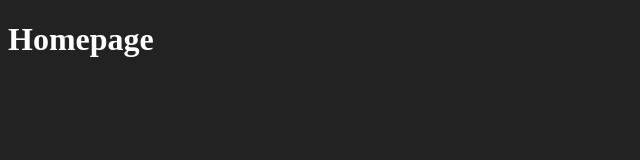
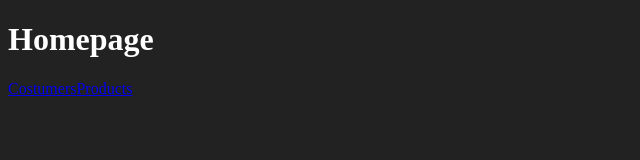
Before and after one commit to Jaoovit/nextwebapp, a Next.js app: page / in a window 1280 px wide. Shown: the top 160 px of the page, without its empty margins (0-640 px from the left). Built offline with nearby package versions, Linux system fonts and the light colour scheme.

Commit message:
create a navigation between the pages

```diff
--- a/src/components/navigation.jsx
+++ b/src/components/navigation.jsx
@@ -1,6 +1,5 @@
-import link from "next/link"
-export default function navigation () {
+export default function navigation (props) {
     return (
-        (href= "./")
+        <a href></a>
     )
 }
--- a/src/pages/costumers.jsx
+++ b/src/pages/costumers.jsx
@@ -1,7 +1,9 @@
-import component from "../components/header"
 import component from "../components/navigation"
 export default function costumers () {
     return(
-        <h1>Costumers List</h1>
+        <div>
+            <h1>Costumers List</h1>
+            <a href="./">Back</a>
+        </div>
     )
 }
--- a/src/pages/index.jsx
+++ b/src/pages/index.jsx
@@ -1,6 +1,10 @@
 import component from "../components/header"
 export default function home() {
     return(
-       <h1>Homepage</h1>
+        <div>
+            <h1>Homepage</h1>
+            <a href="./costumers">Costumers</a>
+            <a href="./products">Products</a>
+        </div>
     )
 }
```
